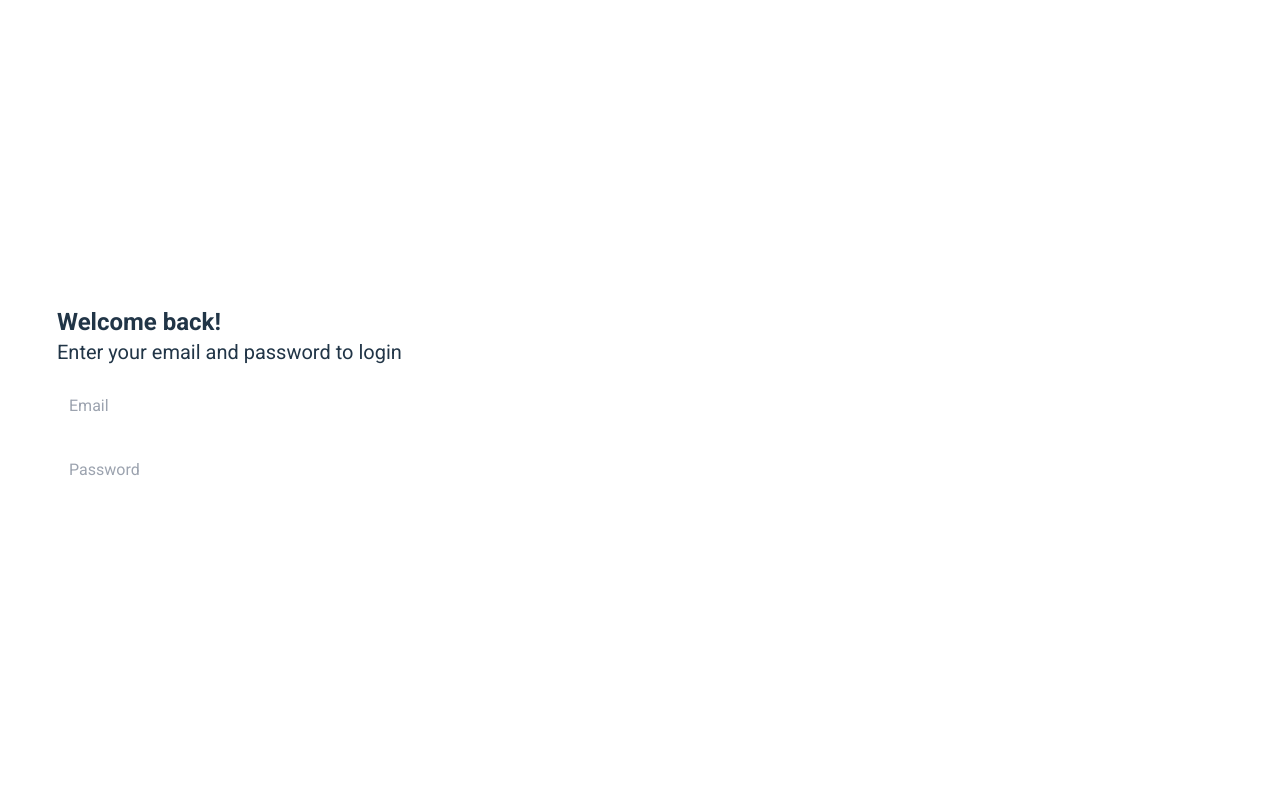
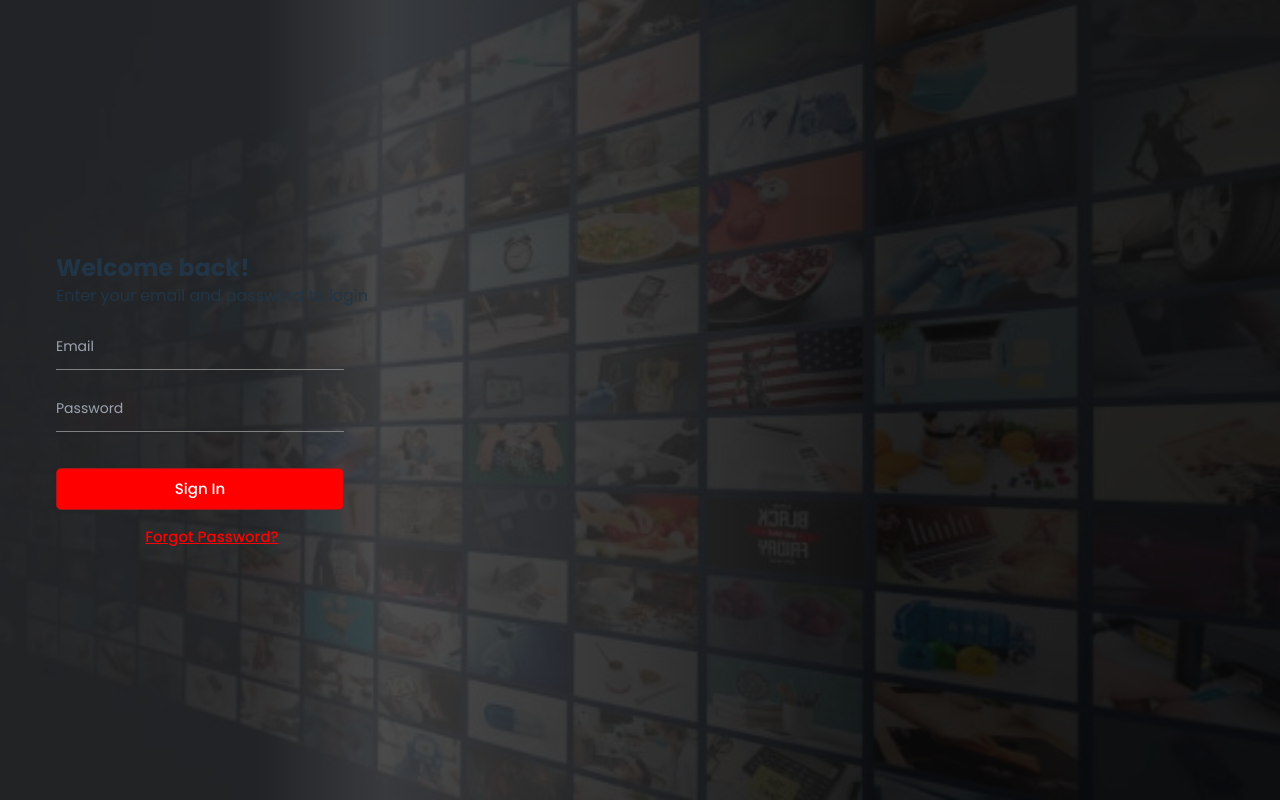
Before and after one commit to Ferinco/seemax, a React (Vite) app: page /login in a window 1280 px wide. Built offline with nearby package versions, Linux system fonts and the light colour scheme.

Commit message:
login page

```diff
--- a/index.html
+++ b/index.html
@@ -6,8 +6,9 @@
     <meta name="viewport" content="width=device-width, initial-scale=1.0" />
     <link rel="preconnect" href="https://fonts.googleapis.com">
 <link rel="preconnect" href="https://fonts.gstatic.com" crossorigin>
-<link href="https://fonts.googleapis.com/css2?family=Roboto:wght@100;300;400;500;700;900&display=swap" rel="stylesheet">
-    <title>Vite + React</title>
+<link rel="preconnect" href="https://fonts.googleapis.com">
+<link rel="preconnect" href="https://fonts.gstatic.com" crossorigin>
+<link href="https://fonts.googleapis.com/css2?family=Poppins:wght@100;200;300;400;500;600;700;800;900&display=swap" rel="stylesheet">    <title>Vite + React</title>
   </head>
   <body>
     <div id="root" class="p-0"></div>
--- a/package.json
+++ b/package.json
@@ -13,6 +13,7 @@
     "axios": "^1.6.5",
     "react": "^18.2.0",
     "react-dom": "^18.2.0",
+    "react-fast-marquee": "^1.6.2",
     "react-router-dom": "^6.21.2",
     "styled-components": "^6.1.8"
   },
--- a/src/custom/button.js
+++ b/src/custom/button.js
@@ -4,7 +4,7 @@ export const Button = styled.button`
 background-color: ${(props)=> (props.red && "red") || (props.transparent && "transparent") };
 color: ${(props)=> (props.red && "white") || (props.transparent && "grey") };
 border: ${(props)=> (props.red && "1px solid rgb(153 27 27)") || (props.transparent && "1px solid grey") };
-border-radius: 30px;
+border-radius: ${(props)=> (props.small && "5px") || (props.normal && "30px") };
 font-size: 15px;
 &:hover{
     transition: 0.3s;
--- a/src/index.css
+++ b/src/index.css
@@ -3,14 +3,13 @@
 @import 'tailwindcss/utilities';
 
 :root {
-  font-family: Inter, system-ui, Avenir, Helvetica, Arial, sans-serif;
   line-height: 1.5;
   font-weight: 400;
   font-family: 'Roboto', sans-serif;
   color-scheme: light dark;
   color: rgba(255, 255, 255, 0.87);
   background-color: #242424;
-
+  font-family: 'Poppins', sans-serif;
   font-synthesis: none;
   text-rendering: optimizeLegibility;
   -webkit-font-smoothing: antialiased;
@@ -19,6 +18,7 @@
 #root{
   padding: 0 !important;
   margin: 0 0 !important;
+  font-family: 'Poppins', sans-serif;
 }
 a {
   font-weight: 500;
@@ -95,7 +95,7 @@ button:focus-visible {
   bottom: 0;
   background-image: url(/public/istockphoto-1289711187-612x612.jpg);
   background-size: cover;
-  opacity: 0.1; /* Adjust the opacity to control the foggy effect */
+  opacity: 0.1;
   z-index: -1;
 }
 .react-router-link{
--- a/src/pages/landing.jsx
+++ b/src/pages/landing.jsx
@@ -41,7 +41,7 @@ export default function LandingPage() {
         <div className="flex flex-row justify-between items-center">
         <Icon className="text-5xl toggle" icon="ion:toggle" />
             <p>logo</p>
-            <Button red className="h-fit">SIGN UP</Button>
+            <Button red normal className="h-fit">SIGN UP</Button>
         </div>
       <div className="flex lg:flex-row lg:gap-40 lg:items-end gap-20 flex-col-reverse items-start w-fit lg:w-full">
         <div className="media flex lg:flex-col gap-4 flex-row">
@@ -62,11 +62,11 @@ export default function LandingPage() {
           <p className="mt-5 text-xl font-semibold icon">DON'T MISS OUT ON THE MAGIC. WATCH IT!</p>
           <div className="flex flex-row gap-3 mt-6">
               <Link to="/login" className="react-router-link">
-            <Button red className="w-36 py-3.5">
+            <Button red normal className="w-36 py-3.5">
             LOG IN
             </Button>
               </Link>
-            <Button transparent className="w-44 py-3.5">
+            <Button normal transparent className="w-44 py-3.5">
               HOW IT WORKS
             </Button>
           </div>
--- a/src/pages/loginPage.jsx
+++ b/src/pages/loginPage.jsx
@@ -1,23 +1,85 @@
 import styled from "styled-components";
+import { Button } from "../custom/button";
+import { Link } from "react-router-dom";
+import Marquee from "react-fast-marquee";
 
-export default function LoginPage(){
-    return(
-        <Container className="w-screen h-screen">
+export default function LoginPage() {
+    const marqueImages1 = [
+        "https://res.cloudinary.com/duvwweuhj/image/upload/v1700698717/Firdaus/IMG-20230901-WA0010_wpqd5y.jpg",
+        "https://res.cloudinary.com/duvwweuhj/image/upload/v1700698100/Firdaus/Screenshot_20221226-182710_1_jrfr32.jpg",
+        "https://res.cloudinary.com/duvwweuhj/image/upload/v1700698093/Firdaus/Screenshot_20220823-083706_1_we5dio.jpg",
+        "https://res.cloudinary.com/duvwweuhj/image/upload/v1700698090/Firdaus/Screenshot_20220823-083631_1_pqmhtr.jpg",
+        "https://res.cloudinary.com/duvwweuhj/image/upload/v1700698087/Firdaus/Screenshot_20220823-083433_2_poesu0.jpg",
+        "https://res.cloudinary.com/duvwweuhj/image/upload/v1700698086/Firdaus/Screenshot_20220823-083433_1_cne8do.jpg",
+        "https://res.cloudinary.com/duvwweuhj/image/upload/v1700698084/Firdaus/Screenshot_20220822-213231_1_echgsu.jpg",
+        "https://res.cloudinary.com/duvwweuhj/image/upload/v1700698084/Firdaus/Screenshot_20220822-213241_1_lxseka.jpg",
+      ];
+      const marqueImages2 = [
+        "https://res.cloudinary.com/duvwweuhj/image/upload/v1700698722/Firdaus/IMG-20230901-WA0012_zbvsdw.jpg",
+        "https://res.cloudinary.com/duvwweuhj/image/upload/v1700698100/Firdaus/Screenshot_20221226-182710_1_jrfr32.jpg",
+        "https://res.cloudinary.com/duvwweuhj/image/upload/v1700698724/Firdaus/IMG-20230901-WA0014_jur3yh.jpg",
+        "https://res.cloudinary.com/duvwweuhj/image/upload/v1700698090/Firdaus/Screenshot_20220823-083631_1_pqmhtr.jpg",
+        "https://res.cloudinary.com/duvwweuhj/image/upload/v1700698717/Firdaus/IMG-20230901-WA0009_1_h32p6p.jpg",
+        "https://res.cloudinary.com/duvwweuhj/image/upload/v1700698086/Firdaus/Screenshot_20220823-083433_1_cne8do.jpg",
+        "https://res.cloudinary.com/duvwweuhj/image/upload/v1700698101/Firdaus/Screenshot_20221226-182739_1_za3qn6.jpg",
+      ];
+  return (
+    <Container className="w-screen h-screen full lg:bg-gradient-to-r from-neutral-800 from-20% via-neutral-700 via-30% to-neutral-950 to-70%">
       <div className=" flex flex-row h-full w-full py-6 px-14 items-center">
-<div className="flex flex-col gap-4">
+        <div className="flex flex-col gap-4 form">
           <div className="texts flex flex-col items-start">
             <h3 className="text-2xl font-bold">Welcome back!</h3>
-    <p className="text-xl">Enter your email and password to login</p>
+            <p className="">Enter your email and password to login</p>
           </div>
-<input className="input p-3 w-72" placeholder="Email"/>
-<input className="input p-3 w-72" placeholder="Password"/>
-
+          <input
+            className="input p-3 w-72 bg-transparent pl-0 focus:outline-none "
+            placeholder="Email"
+          />
+          <input
+            className="input p-3 w-72 bg-transparent pl-0 focus:outline-none"
+            placeholder="Password"
+          />
+          <Button red small className="w-72 mt-5">
+            Sign In
+          </Button>
+          <Link className="underline link">Forgot Password?</Link>
         </div>
 
       </div>
     </Container>
-    )
+  );
 }
 const Container = styled.div`
-border: 1px solid white;
-`
+  .input {
+    border-bottom: 1px solid grey;
+    color: grey;
+    font-size: 14px;
+  }
+.link{
+    color: red;
+    font-size: 15px;
+}
+
+  position: relative;
+  background-repeat: no-repeat;
+  background-position: center;
+  background-size:cover ;
+@media screen and (min-width: 900px) {
+    &::before {
+      content: '';
+      position: absolute;
+      top: 0;
+      left: 0;
+      right: 0;
+      bottom: 0;
+      background-image: url(/public/back2.jpg);
+      background-size: cover;
+      opacity: 0.1;
+      /* z-index: -1; */
+    }
+ .form{
+    z-index: 999 ;
+ }
+
+}
+`;
```
Also changed, not shown: public/back2.jpg (added), 1 other file (tests, documents, lock files or other folders). Lines whose indentation alone changed are shown as unchanged.
